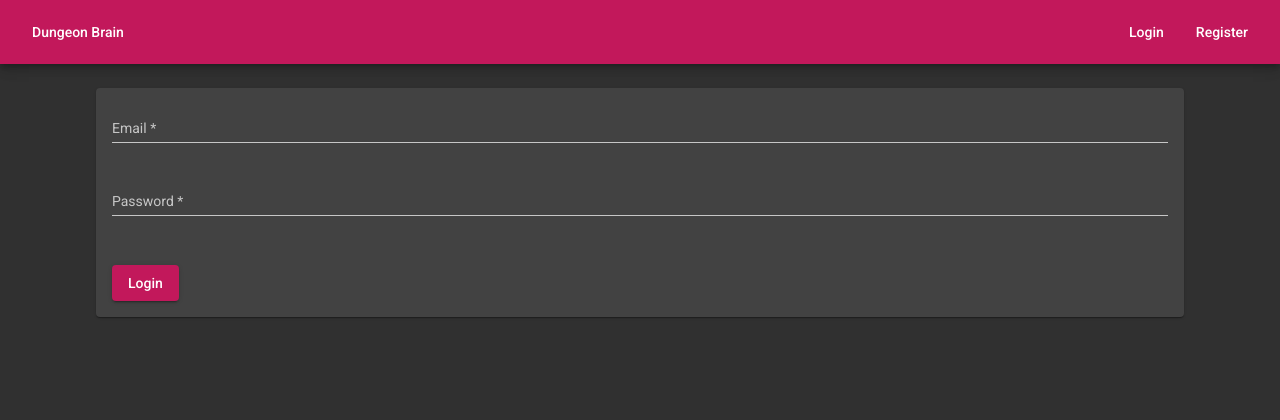
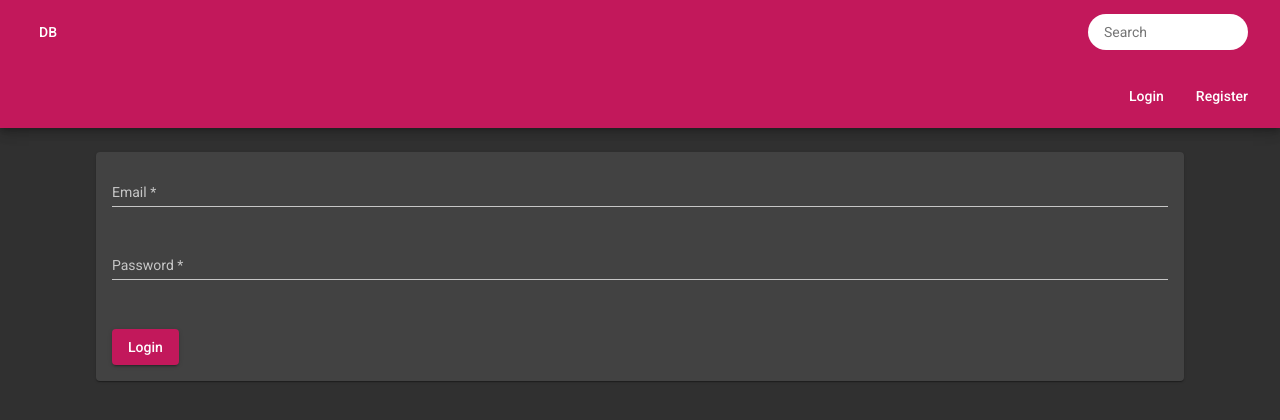
Before and after one commit to vihanchaudhry/dungeon-brain-client, an Angular app: page /login in a window 1280 px wide. Shown: the top 420 px of the page. Built offline with nearby package versions, Linux system fonts and the light colour scheme.

Commit message:
Character search

```diff
--- a/src/app/app.module.ts
+++ b/src/app/app.module.ts
@@ -2,6 +2,7 @@ import { BrowserModule } from '@angular/platform-browser';
 import { NgModule } from '@angular/core';
 import { BrowserAnimationsModule } from '@angular/platform-browser/animations';
 import { HttpClientModule, HTTP_INTERCEPTORS } from '@angular/common/http';
+import { FormsModule } from '@angular/forms';
 
 import { MatToolbarModule } from '@angular/material/toolbar';
 import { MatButtonModule } from '@angular/material/button';
@@ -32,6 +33,7 @@ const globalRippleConfig: RippleGlobalOptions = {
     AppRoutingModule,
     BrowserAnimationsModule,
     HttpClientModule,
+    FormsModule,
     MatToolbarModule,
     MatButtonModule,
     MatSnackBarModule,
--- a/src/app/characters/characters.component.ts
+++ b/src/app/characters/characters.component.ts
@@ -1,6 +1,7 @@
 import { Component, OnInit, OnDestroy } from '@angular/core';
+import { ActivatedRoute, Params } from '@angular/router';
+import { PageEvent } from '@angular/material/paginator';
 import { Subscription } from 'rxjs';
-import { PageEvent } from '@angular/material/paginator';
 import { Character } from './character';
 import { CharactersService } from './characters.service';
 import { AuthenticationService } from '../authentication/authentication.service';
@@ -27,14 +28,23 @@ export class CharactersComponent implements OnInit, OnDestroy {
   pageSize = 12; // size of each page
   pageSizeOptions = [6, 12, 24]; // different page size we can set
 
+  // Search
+  query = '';
+
   constructor(
+    private route: ActivatedRoute,
     private charactersService: CharactersService,
     private authenticationService: AuthenticationService
   ) {}
 
   ngOnInit(): void {
     this.isLoading = true;
-    this.charactersService.getCharacters(1, this.pageSize);
+
+    this.route.queryParams.subscribe((params: Params) => {
+      this.query = params.q;
+      this.charactersService.getCharacters(1, this.pageSize, this.query);
+    });
+
     this.userId = this.authenticationService.getUserId();
     this.charactersListener = this.charactersService
       .getCharactersListener()
@@ -61,7 +71,11 @@ export class CharactersComponent implements OnInit, OnDestroy {
     this.isLoading = true;
     this.charactersService.deleteCharacter(charId).subscribe(
       () => {
-        this.charactersService.getCharacters(this.page, this.pageSize);
+        this.charactersService.getCharacters(
+          this.page,
+          this.pageSize,
+          this.query
+        );
       },
       err => {
         this.isLoading = false;
@@ -73,6 +87,6 @@ export class CharactersComponent implements OnInit, OnDestroy {
     this.isLoading = true;
     this.page = pageEvent.pageIndex + 1;
     this.pageSize = pageEvent.pageSize;
-    this.charactersService.getCharacters(this.page, this.pageSize);
+    this.charactersService.getCharacters(this.page, this.pageSize, this.query);
   }
 }
--- a/src/app/characters/characters.service.ts
+++ b/src/app/characters/characters.service.ts
@@ -12,7 +12,7 @@ const CHARACTERS_URL = `${environment.apiUrl}/characters`;
 })
 export class CharactersService {
   private characters: Character[] = [];
-  private count = 0; // total count of characters in the database
+  private count = 0; // total count of characters in the database or query
   private charactersObserver = new Subject<{
     characters: Character[];
     count: number;
@@ -27,10 +27,10 @@ export class CharactersService {
     return this.charactersObserver.asObservable();
   }
 
-  public getCharacters(page?: number, pageSize?: number): void {
+  public getCharacters(page?: number, pageSize?: number, query = ''): void {
     this.http
       .get<{ characters: Character[]; count: number }>(
-        `${CHARACTERS_URL}?page=${page}&pageSize=${pageSize}`
+        `${CHARACTERS_URL}?page=${page}&pageSize=${pageSize}&q=${query}`
       )
       .subscribe(response => {
         this.characters = response.characters;
@@ -128,7 +128,10 @@ export class CharactersService {
       };
     }
 
-    return this.http.put<{ success: boolean; message: string }>(`${CHARACTERS_URL}/${charId}`, character);
+    return this.http.put<{ success: boolean; message: string }>(
+      `${CHARACTERS_URL}/${charId}`,
+      character
+    );
   }
 
   public deleteCharacter(charId: string): Observable<Character> {
--- a/src/app/header/header.component.html
+++ b/src/app/header/header.component.html
@@ -1,9 +1,31 @@
 <nav>
   <mat-toolbar class="mat-elevation-z6" color="primary">
-    <span><a routerLink="/" mat-button>Dungeon Brain</a></span>
+    <mat-toolbar-row>
+      <span class="title"><a routerLink="/" mat-button>DB</a></span>
 
       <span class="example-spacer"></span>
 
+      <div class="header-right search-area">
+        <form #form="ngForm" (submit)="onSearch(form)">
+          <input
+            type="search"
+            name="search"
+            id="search"
+            aria-label="Search"
+            placeholder="Search"
+            ngModel
+          />
+        </form>
+      </div>
+
+      <div *ngIf="isAuthenticated" class="header-right">
+        <a routerLink="/profile" class="profile">
+          <img src="assets/profile-pic.jpg" alt="profile pic" />
+        </a>
+      </div>
+    </mat-toolbar-row>
+
+    <mat-toolbar-row class="second-row">
       <div *ngIf="!isAuthenticated" class="header-right">
         <a routerLink="/login" mat-button>Login</a>
         <a routerLink="/register" mat-button>Register</a>
@@ -11,9 +33,7 @@
 
       <div *ngIf="isAuthenticated" class="header-right">
         <button (click)="onLogout()" mat-button>Logout</button>
-      <a routerLink="/profile" class="profile"
-        ><img src="assets/profile-pic.jpg" alt="profile pic"
-      /></a>
       </div>
+    </mat-toolbar-row>
   </mat-toolbar>
 </nav>
--- a/src/app/header/header.component.scss
+++ b/src/app/header/header.component.scss
@@ -1,3 +1,11 @@
+mat-toolbar {
+  display: flex;
+  align-items: center;
+
+  // .title {
+  //   display: none;
+  // }
+
   .example-spacer {
     flex: 1 1 auto;
   }
@@ -5,6 +13,33 @@
   .header-right {
     display: flex;
     align-items: center;
+  }
+
+  .search-area {
+    border-radius: 9999px;
+    display: flex;
+    align-items: center;
+    justify-content: flex-end;
+    width: 100%;
+    margin-right: 1rem;
+
+    input {
+      font-family: 'Roboto';
+      font-size: 14px;
+      padding: 10px 10px 10px 16px;
+      border: none;
+      border-radius: 9999px;
+      width: 160px;
+      transition: width 0.4s ease-in-out;
+
+      &:focus {
+        outline: none;
+      }
+    }
+
+    mat-icon {
+      padding-left: 4px;
+    }
   }
 
   .profile {
@@ -17,3 +52,18 @@
       border-radius: 50%;
     }
   }
+}
+
+.second-row {
+  justify-content: flex-end;
+}
+
+@media (min-width: 600px) {
+  // .title {
+  //   display: inline-block;
+  // }
+
+  .search-area input:focus {
+    width: 240px !important;
+  }
+}
--- a/src/app/header/header.component.ts
+++ b/src/app/header/header.component.ts
@@ -1,4 +1,6 @@
 import { Component, OnInit, OnDestroy } from '@angular/core';
+import { NgForm } from '@angular/forms';
+import { Router } from '@angular/router';
 import { Subscription } from 'rxjs';
 import { AuthenticationService } from '../authentication/authentication.service';
 
@@ -11,7 +13,10 @@ export class HeaderComponent implements OnInit, OnDestroy {
   isAuthenticated = false;
   private statusListener = new Subscription();
 
-  constructor(private authenticationService: AuthenticationService) {}
+  constructor(
+    private authenticationService: AuthenticationService,
+    private router: Router
+  ) {}
 
   ngOnInit(): void {
     this.isAuthenticated = this.authenticationService.getStatus();
@@ -29,4 +34,8 @@ export class HeaderComponent implements OnInit, OnDestroy {
   onLogout(): void {
     this.authenticationService.logout();
   }
+
+  onSearch(form: NgForm): void {
+    this.router.navigateByUrl(`/characters?q=${form.value.search}`);
+  }
 }
--- a/src/app/profile/profile.component.html
+++ b/src/app/profile/profile.component.html
@@ -1,4 +1,19 @@
-<img src="assets/profile-pic.jpg" alt="profile-pic" />
-<h3>Vihan</h3>
-<p>My characters</p>
-<a routerLink="/profile/edit" mat-raised-button color="primary">Change password</a>
+<mat-card>
+  <mat-card-header>
+    <mat-card-title>{{ displayName }}</mat-card-title>
+  </mat-card-header>
+
+  <img src="assets/profile-pic.jpg" alt="profile-pic" />
+
+  <a routerLink="/profile/edit" mat-raised-button color="primary">
+    Change password
+  </a>
+
+  <div class="info">
+    <p>
+      Lorem ipsum dolor sit amet, consectetur adipiscing elit. Suspendisse
+      interdum erat vel mi commodo, ut mollis enim lobortis. Aliquam vehicula
+      ultrices ante nec semper.
+    </p>
+  </div>
+</mat-card>
--- a/src/app/profile/profile.component.scss
+++ b/src/app/profile/profile.component.scss
@@ -0,0 +1,25 @@
+mat-card {
+  display: flex;
+  flex-direction: column;
+  align-items: center;
+
+  img {
+    max-width: 256px;
+    width: 80%;
+    border-radius: 50%;
+    margin-bottom: 1.5rem;
+  }
+
+  a {
+    margin-bottom: 1.5rem;
+  }
+}
+
+@media (min-width: 600px) {
+  mat-card {
+    .info {
+      padding: 16px;
+      width: 60%;
+    }
+  }
+}
--- a/src/app/profile/profile.component.ts
+++ b/src/app/profile/profile.component.ts
@@ -1,15 +1,17 @@
 import { Component, OnInit } from '@angular/core';
+import { AuthenticationService } from '../authentication/authentication.service';
 
 @Component({
   selector: 'app-profile',
   templateUrl: './profile.component.html',
-  styleUrls: ['./profile.component.scss']
+  styleUrls: ['./profile.component.scss'],
 })
 export class ProfileComponent implements OnInit {
+  displayName = '';
 
-  constructor() { }
-
-  ngOnInit(): void {
+  constructor(private authenticationService: AuthenticationService) {
+    this.displayName = authenticationService.getDisplayName();
   }
 
+  ngOnInit(): void {}
 }
```
Lines whose indentation alone changed are shown as unchanged.
